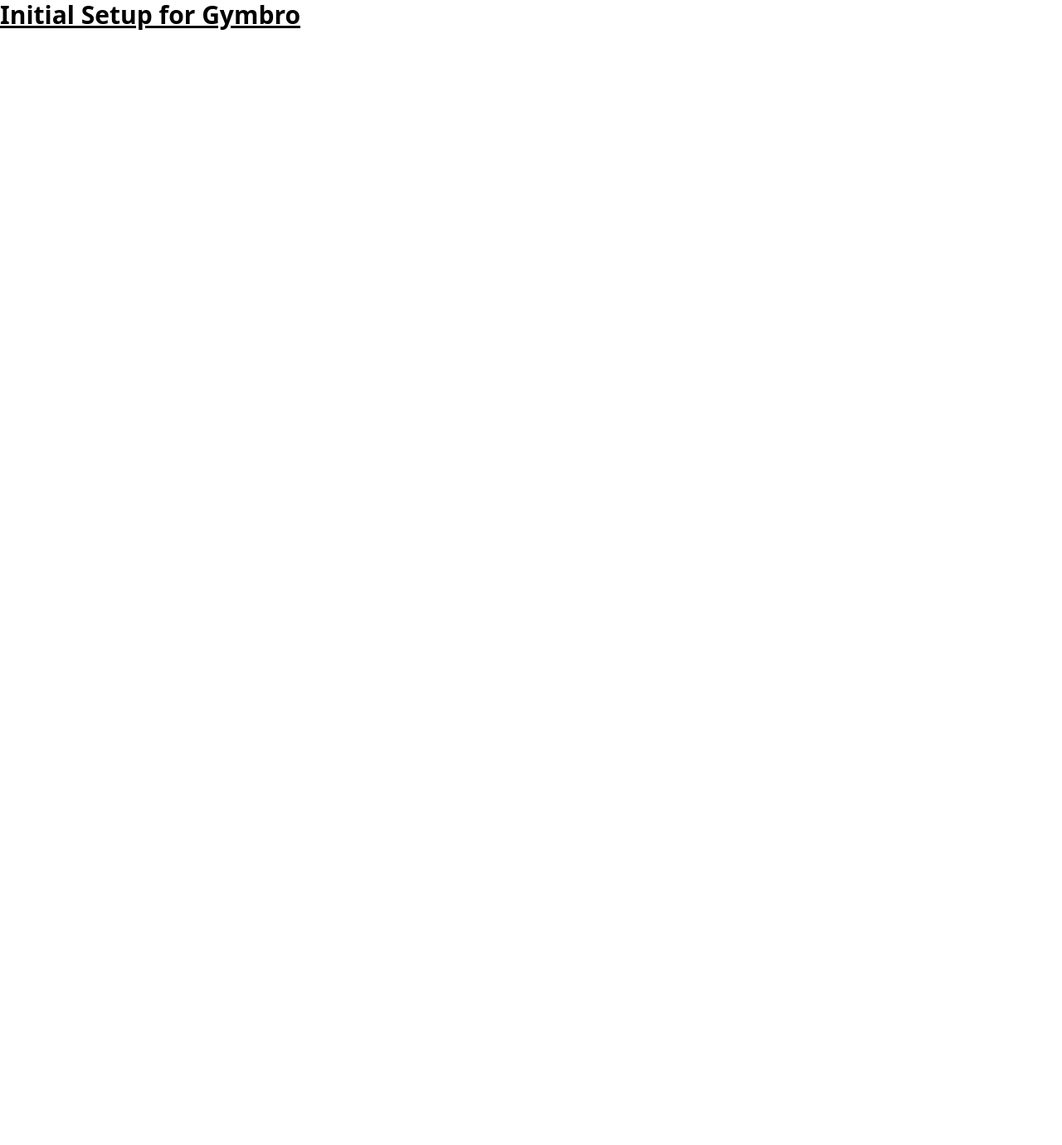
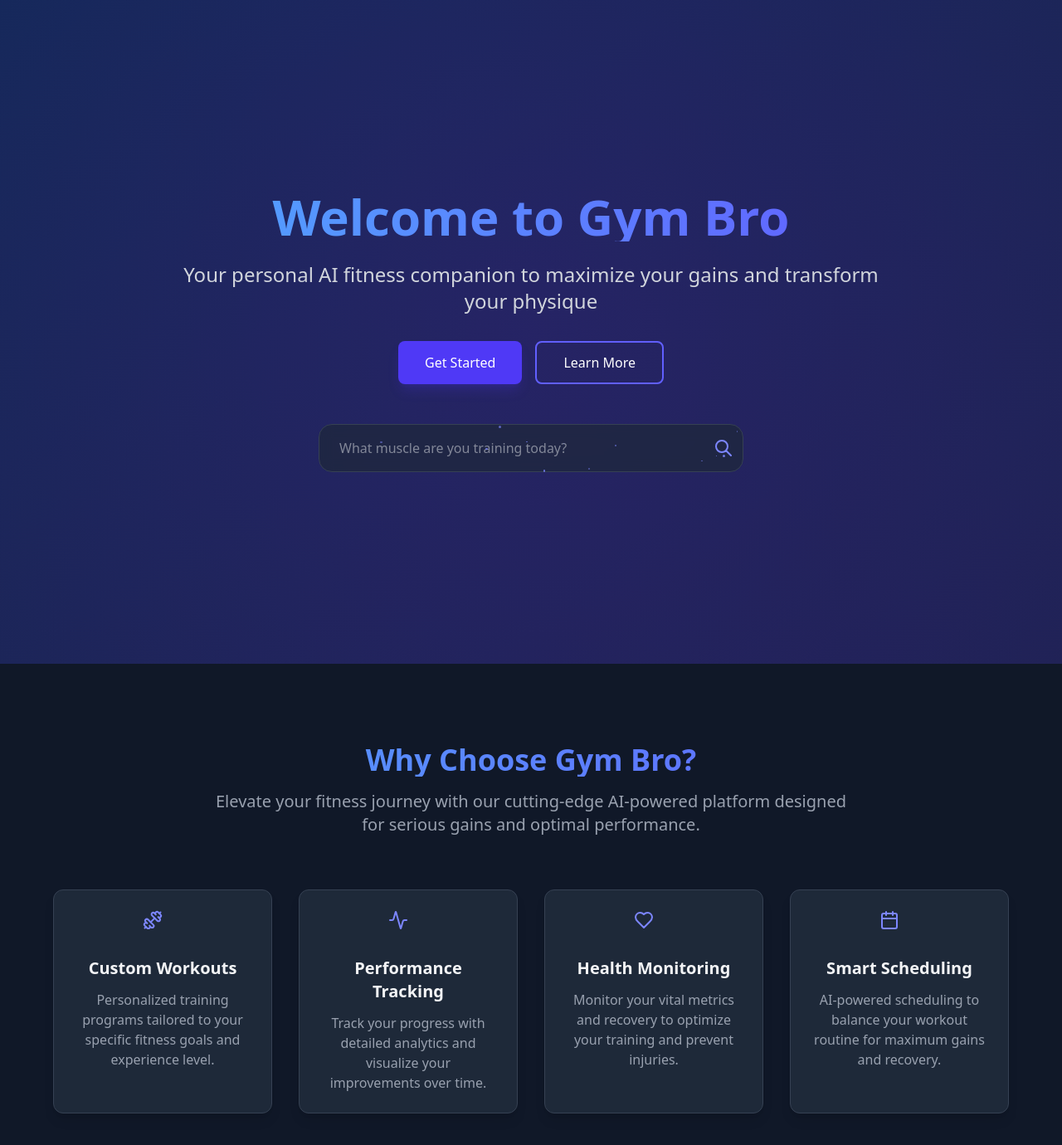
Before and after one commit to dhruv0050/GymBro, a React (Vite) app in the folder client/: page / in a window 1280 px wide. Shown: the top 1380 px of the page at 83% size. Before the commit the page ends 800 px from the top, so only its background shows below. Built offline with nearby package versions, Linux system fonts and the light colour scheme.

Commit message:
initial landing page setup

```diff
--- a/client/package.json
+++ b/client/package.json
@@ -12,8 +12,10 @@
   "dependencies": {
     "@clerk/clerk-react": "^5.30.1",
     "@tailwindcss/vite": "^4.1.4",
+    "lucide-react": "^0.503.0",
     "react": "^19.0.0",
     "react-dom": "^19.0.0",
+    "react-router-dom": "^7.5.3",
     "tailwindcss": "^4.1.4"
   },
   "devDependencies": {
--- /dev/null
+++ b/client/pages/landingPage.jsx
@@ -0,0 +1,155 @@
+import React, { useState, useEffect } from 'react';
+import { Dumbbell, Activity, Heart, Calendar } from 'lucide-react';
+
+const LandingPage = () => {
+  const [cursorPosition, setCursorPosition] = useState({ x: 0, y: 0 });
+  const [particles, setParticles] = useState([]);
+
+  // Create shining particles effect for the input
+  useEffect(() => {
+    const interval = setInterval(() => {
+      const newParticle = {
+        id: Math.random().toString(36).substring(7),
+        x: Math.random() * 100,
+        y: Math.random() * 100,
+        size: Math.random() * 2 + 1,
+        opacity: Math.random() * 0.5 + 0.5,
+        duration: Math.random() * 3 + 1
+      };
+
+      setParticles(prev => [...prev, newParticle]);
+
+      setTimeout(() => {
+        setParticles(prev => prev.filter(p => p.id !== newParticle.id));
+      }, newParticle.duration * 1000);
+    }, 200);
+
+    return () => clearInterval(interval);
+  }, []);
+
+  // Handle cursor movement for subtle hover effects
+  const handleMouseMove = (e) => {
+    const { clientX, clientY } = e;
+    const container = e.currentTarget.getBoundingClientRect();
+
+    const x = ((clientX - container.left) / container.width) * 100;
+    const y = ((clientY - container.top) / container.height) * 100;
+
+    setCursorPosition({ x, y });
+  };
+
+  // Feature cards data
+  const features = [
+    {
+      icon: <Dumbbell className="mb-4" />,
+      title: "Custom Workouts",
+      description: "Personalized training programs tailored to your specific fitness goals and experience level."
+    },
+    {
+      icon: <Activity className="mb-4" />,
+      title: "Performance Tracking",
+      description: "Track your progress with detailed analytics and visualize your improvements over time."
+    },
+    {
+      icon: <Heart className="mb-4" />,
+      title: "Health Monitoring",
+      description: "Monitor your vital metrics and recovery to optimize your training and prevent injuries."
+    },
+    {
+      icon: <Calendar className="mb-4" />,
+      title: "Smart Scheduling",
+      description: "AI-powered scheduling to balance your workout routine for maximum gains and recovery."
+    }
+  ];
+
+  return (
+    <div className="min-h-screen bg-gray-900 text-gray-100">
+      {/* Hero Section */}
+      <div className="flex flex-col items-center justify-center h-screen relative overflow-hidden" onMouseMove={handleMouseMove}>
+        <div className="absolute inset-0 bg-gradient-to-br from-blue-900/50 to-indigo-900/50"></div>
+        <div className="absolute inset-0 bg-[radial-gradient(circle_at_50%_50%,rgba(76,29,149,0.2),rgba(15,23,42,0))]"></div>
+
+        <div className="z-10 text-center px-6 max-w-4xl">
+          <h1 className="text-5xl md:text-6xl font-bold mb-6 bg-clip-text text-transparent bg-gradient-to-r from-blue-400 to-indigo-500">
+            Welcome to Gym Bro
+          </h1>
+          <p className="text-xl md:text-2xl mb-8 text-gray-300">
+            Your personal AI fitness companion to maximize your gains and transform your physique
+          </p>
+
+          <div className="flex flex-wrap gap-4 justify-center">
+            <button className="px-8 py-3 bg-indigo-600 text-white rounded-lg hover:bg-indigo-700 transition duration-300 shadow-lg shadow-indigo-600/20">
+              Get Started
+            </button>
+            <button className="px-8 py-3 bg-transparent border-2 border-indigo-500 text-white rounded-lg hover:bg-indigo-900/30 transition duration-300">
+              Learn More
+            </button>
+          </div>
+
+          {/* AI-style input field with shining particles */}
+          <div className="mt-12 w-full max-w-lg mx-auto relative">
+            <div className="relative">
+              <input
+                type="text"
+                placeholder="What muscle are you training today?"
+                className="w-full px-6 py-4 bg-gray-800/70 backdrop-blur-sm border border-gray-700 rounded-2xl text-gray-200 focus:outline-none focus:ring-2 focus:ring-indigo-500 transition-all duration-300"
+              />
+              <div className="absolute inset-0 overflow-hidden pointer-events-none rounded-2xl">
+                {particles.map(particle => (
+                  <div
+                    key={particle.id}
+                    className="absolute bg-indigo-400 rounded-full animate-pulse"
+                    style={{
+                      left: `${particle.x}%`,
+                      top: `${particle.y}%`,
+                      width: `${particle.size}px`,
+                      height: `${particle.size}px`,
+                      opacity: particle.opacity,
+                      animationDuration: `${particle.duration}s`
+                    }}
+                  />
+                ))}
+              </div>
+              <div className="absolute right-3 top-1/2 transform -translate-y-1/2">
+                <svg className="w-6 h-6 text-indigo-400" fill="none" stroke="currentColor" viewBox="0 0 24 24">
+                  <path strokeLinecap="round" strokeLinejoin="round" strokeWidth="2" d="M21 21l-6-6m2-5a7 7 0 11-14 0 7 7 0 0114 0z" />
+                </svg>
+              </div>
+            </div>
+          </div>
+        </div>
+      </div>
+
+      {/* About Section with 4 Cards */}
+      <div className="py-24 px-6 bg-gray-900">
+        <div className="max-w-6xl mx-auto">
+          <div className="text-center mb-16">
+            <h2 className="text-4xl font-bold mb-4 bg-clip-text text-transparent bg-gradient-to-r from-blue-400 to-indigo-500">
+              Why Choose Gym Bro?
+            </h2>
+            <p className="text-xl text-gray-400 max-w-3xl mx-auto">
+              Elevate your fitness journey with our cutting-edge AI-powered platform designed for serious gains and optimal performance.
+            </p>
+          </div>
+
+          <div className="grid grid-cols-1 md:grid-cols-2 lg:grid-cols-4 gap-8">
+            {features.map((feature, index) => (
+              <div
+                key={index}
+                className="bg-gray-800 rounded-xl p-6 shadow-lg transition-all duration-300 hover:shadow-indigo-500/20 hover:shadow-xl border border-gray-700 hover:border-indigo-500/50 flex flex-col items-center text-center"
+              >
+                <div className="text-indigo-400 w-12 h-12">
+                  {feature.icon}
+                </div>
+                <h3 className="text-xl font-semibold mt-2 mb-3">{feature.title}</h3>
+                <p className="text-gray-400">{feature.description}</p>
+              </div>
+            ))}
+          </div>
+        </div>
+      </div>
+    </div>
+  );
+};
+
+export default LandingPage;
--- a/client/src/App.jsx
+++ b/client/src/App.jsx
@@ -1,13 +1,17 @@
 import React from 'react'
+import { createBrowserRouter, RouterProvider } from 'react-router-dom'
+import LandingPage from '../pages/landingPage'
 
-const App = () => {
+const router = createBrowserRouter([
+  {
+    path : "/",
+    element : <LandingPage/>,
+  }
+])
+
+function App() {
   return (
-    <div>
-      <h1 class="text-3xl font-bold underline">
-        Initial Setup for Gymbro
-      </h1>
-    </div>
-  )
+    <RouterProvider router={router} />
+  );
 }
-
 export default App
```
Also changed, not shown: client/components/Navbar.jsx (added), client/components/SignUp.jsx (added), client/components/SingIn.jsx (added), 1 other file (tests, documents, lock files or other folders).
